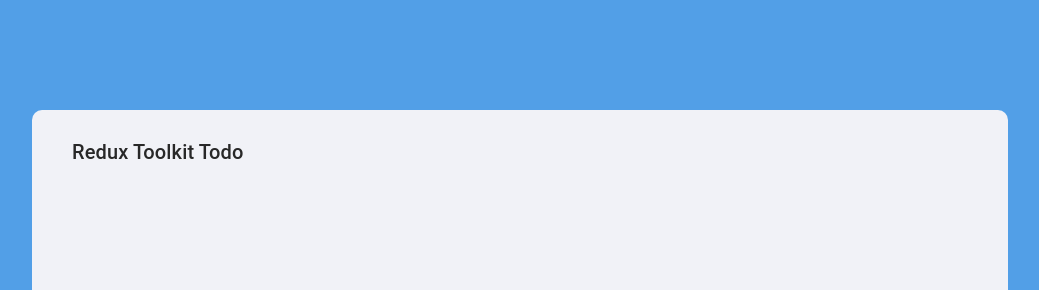
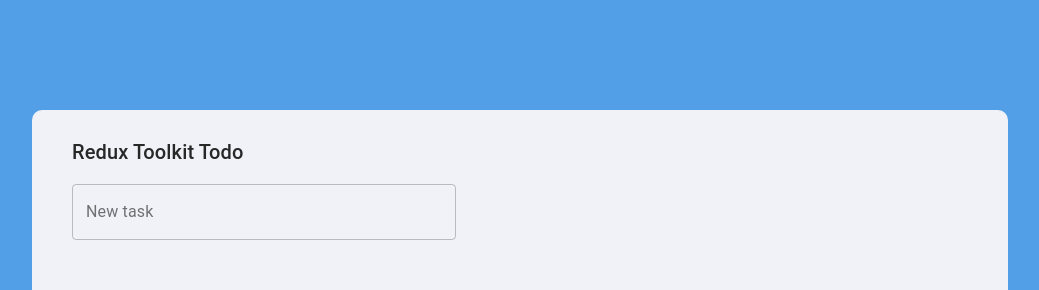
Before and after one commit to kazu-S-1110/redux_toolkit_210614, a React (Create React App) app: page / in a window 1280 px wide. Shown: the top 290 px of the page, without its empty margins (120-1159 px from the left). Built offline with nearby package versions, Linux system fonts and the light colour scheme.

Commit message:
TaskFormコンポーネントの作成。

```diff
--- a/src/App.tsx
+++ b/src/App.tsx
@@ -1,12 +1,14 @@
 import React from 'react';
 import styles from './App.module.scss';
 import Header from './components/header';
+import TaskForm from './features/task/taskForm/TaskForm';
 
 const App: React.FC = () => {
   return (
     <div className={styles.root}>
       <div className={styles.wrapper}>
         <Header />
+        <TaskForm />
       </div>
     </div>
   );
--- /dev/null
+++ b/src/features/task/taskForm/TaskForm.module.scss
@@ -0,0 +1,10 @@
+.root {
+  width: 30vw;
+  margin-bottom: 20px;
+  .form {
+    .text_field{
+      width: 100%;
+    }
+
+  }
+}
--- /dev/null
+++ b/src/features/task/taskForm/TaskForm.tsx
@@ -0,0 +1,20 @@
+import React from 'react';
+import styles from './TaskForm.module.scss';
+import TextField from '@material-ui/core/TextField';
+
+const TaskForm: React.FC = () => {
+  return (
+    <div className={styles.root}>
+      <form className={styles.form} noValidate autoComplete="off">
+        <TextField
+          id="outlined-basic"
+          label="New task"
+          variant="outlined"
+          className={styles.text_field}
+        />
+      </form>
+    </div>
+  );
+};
+
+export default TaskForm;
```
